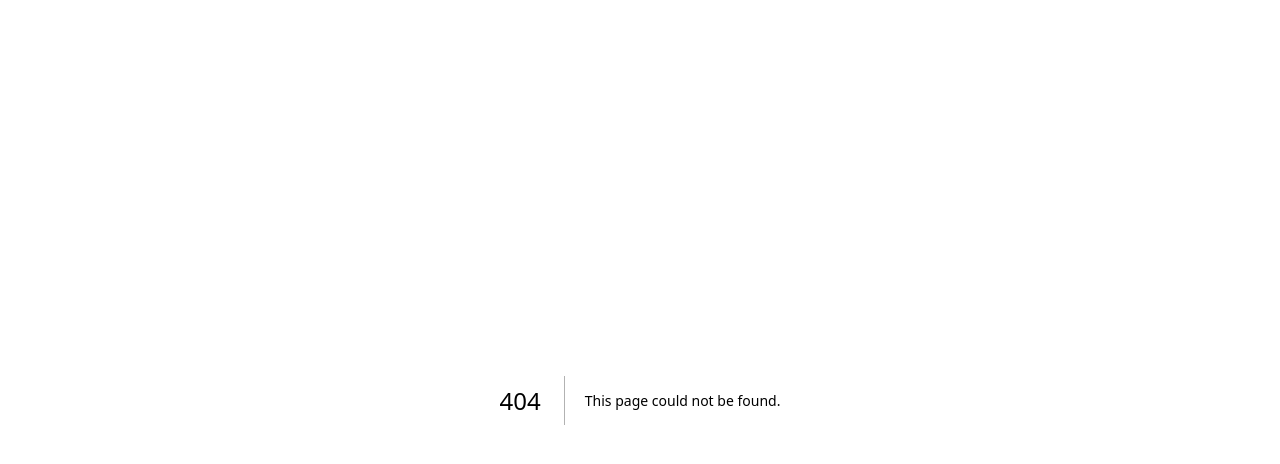
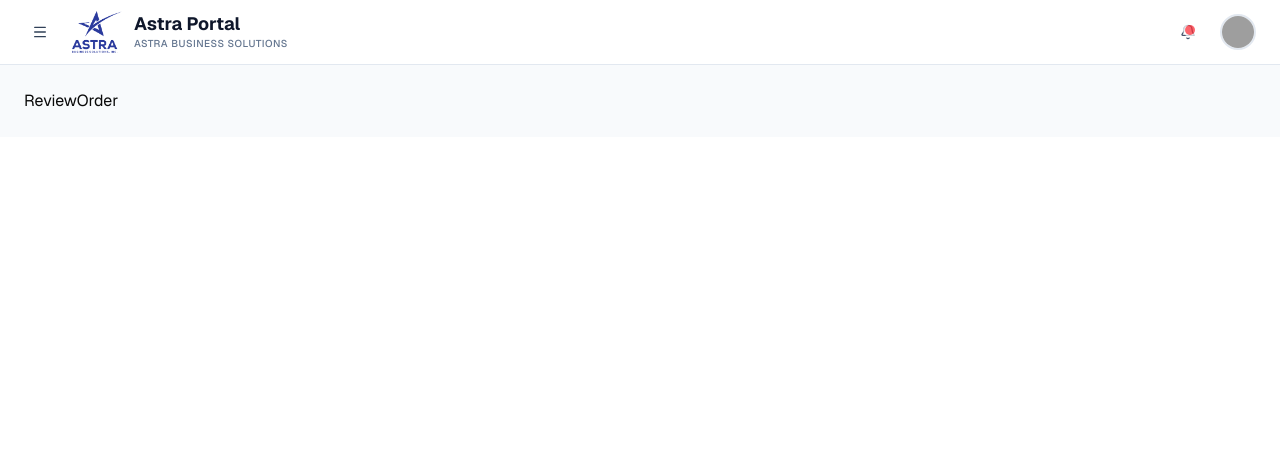
Before and after one commit to AllJacks1/rfp-system, a Next.js app: page /home/finance/review-orders in a window 1280 px wide. Before the commit this address had no page. Shown: the top 464 px of the page. Built offline with nearby package versions, Linux system fonts and the light colour scheme; grey boxes are pictures that could not be loaded.

Commit message:
feat(nav): review orders page added

```diff
--- a/app/components/navigation/TopNavigation.tsx
+++ b/app/components/navigation/TopNavigation.tsx
@@ -77,6 +77,7 @@ const navItems: NavItem[] = [
       { label: "Review Requests", href: "/home/finance/review-requests" },
       { label: "Service Order", href: "/home/finance/service-orders" },
       { label: "Purchase Order", href: "/home/finance/purchase-orders" },
+      { label: "Review Orders", href: "/home/finance/review-orders" },
       {
         label: "Request for Payment",
         href: "/home/finance/request-for-payment",
--- /dev/null
+++ b/app/components/review-orders/ReviewOrder.tsx
@@ -0,0 +1,7 @@
+import React from 'react'
+
+export default function ReviewOrder() {
+  return (
+    <div>ReviewOrder</div>
+  )
+}
--- /dev/null
+++ b/app/home/finance/review-orders/page.tsx
@@ -0,0 +1,8 @@
+import ReviewOrder from '@/app/components/review-orders/ReviewOrder'
+import React from 'react'
+
+export default function ReviewOrdersPage() {
+  return (
+    <div><ReviewOrder/></div>
+  )
+}
--- a/app/home/finance/service-orders/page.tsx
+++ b/app/home/finance/service-orders/page.tsx
@@ -232,8 +232,6 @@ export default async function ServiceOrderPage() {
   const orders = await getOrders(supabase);
   const units = await getunits(supabase);
 
-  console.log(JSON.stringify(orders));
-
   return (
     <div>
       <ServiceOrder requests={requests} orders={orders} units={units} />
```
